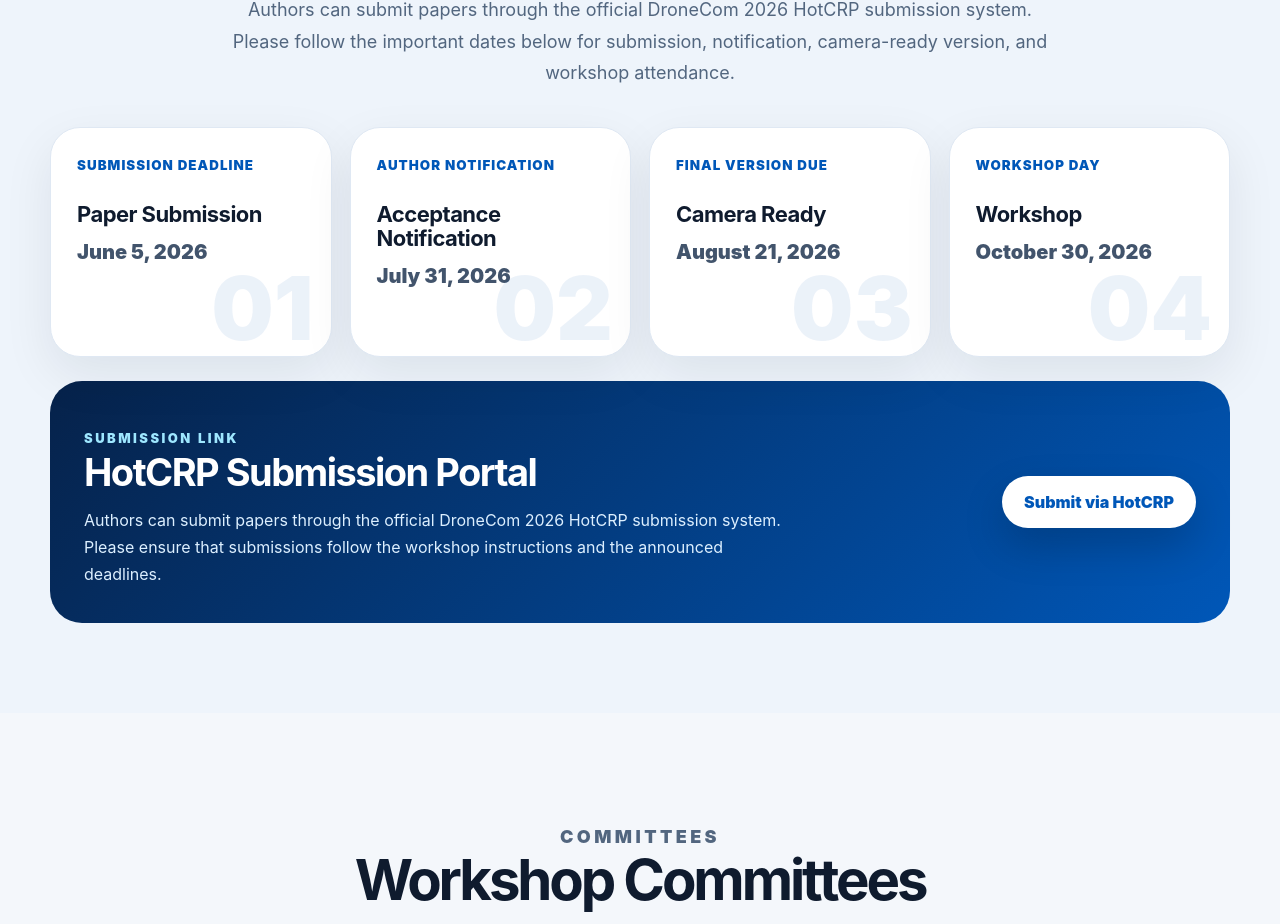
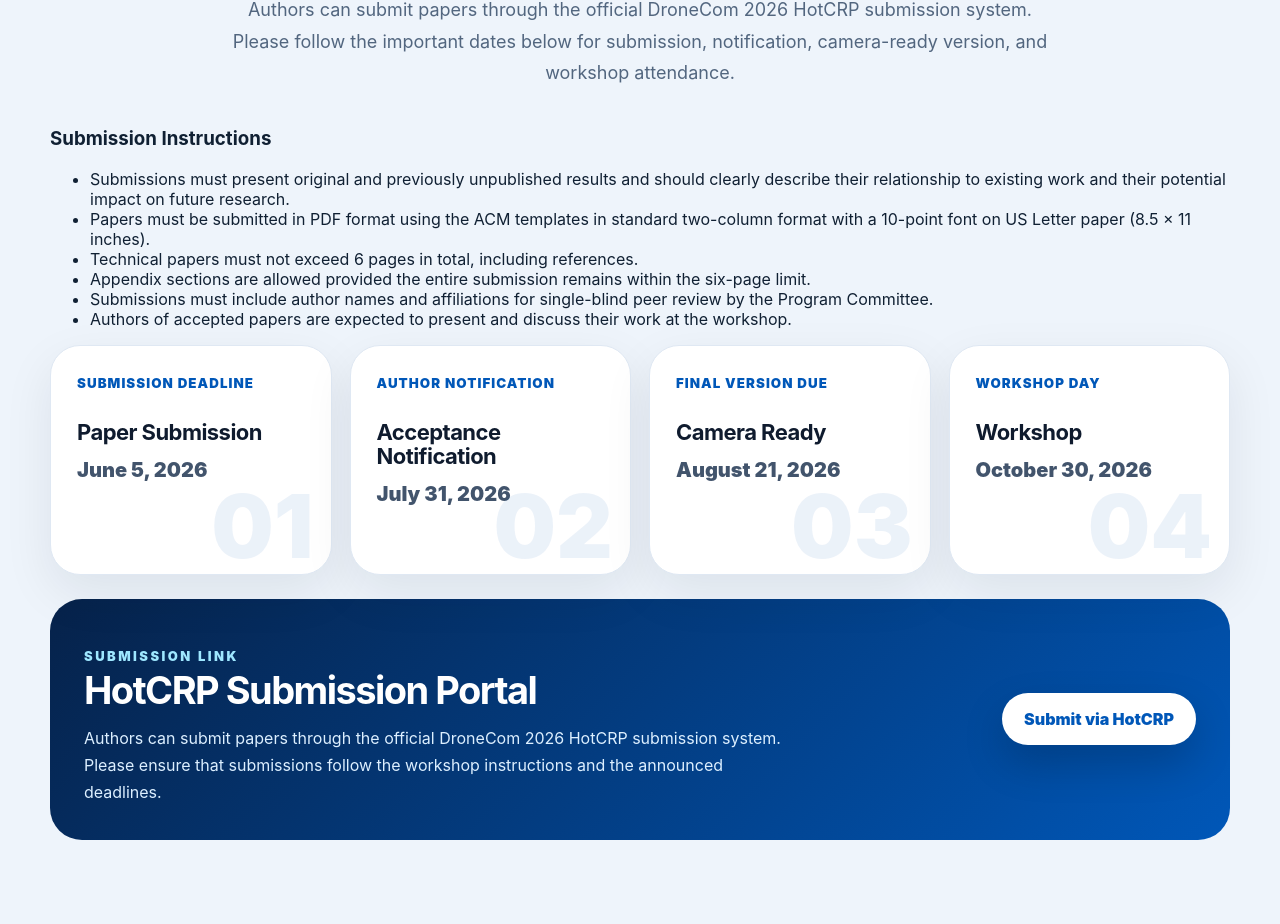
Before and after one commit to dronecom2026/dronecom2026, a React (Vite) app: page / in a window 1280 px wide. Shown: the part 2735-3659 px from the top of the page. Built offline with nearby package versions, Linux system fonts and the light colour scheme.

Commit message:
Add submission instructions section to App.jsx

```diff
--- a/src/App.jsx
+++ b/src/App.jsx
@@ -508,6 +508,44 @@
             </p>
           </div>
 
+          <div className="submissionInstructions">
+            <h3>Submission Instructions</h3>
+
+            <ul>
+              <li>
+                Submissions must present original and previously unpublished
+                results and should clearly describe their relationship to
+                existing work and their potential impact on future research.
+              </li>
+
+              <li>
+                Papers must be submitted in PDF format using the ACM templates
+                in standard two-column format with a 10-point font on US Letter
+                paper (8.5 × 11 inches).
+              </li>
+
+              <li>
+                Technical papers must not exceed 6 pages in total, including
+                references.
+              </li>
+
+              <li>
+                Appendix sections are allowed provided the entire submission
+                remains within the six-page limit.
+              </li>
+
+              <li>
+                Submissions must include author names and affiliations for
+                single-blind peer review by the Program Committee.
+              </li>
+
+              <li>
+                Authors of accepted papers are expected to present and discuss
+                their work at the workshop.
+              </li>
+            </ul>
+          </div>
+
           <div className="dateGrid">
             {importantDates.map((item, index) => (
               <div className="dateCard" key={item.label}>
```
